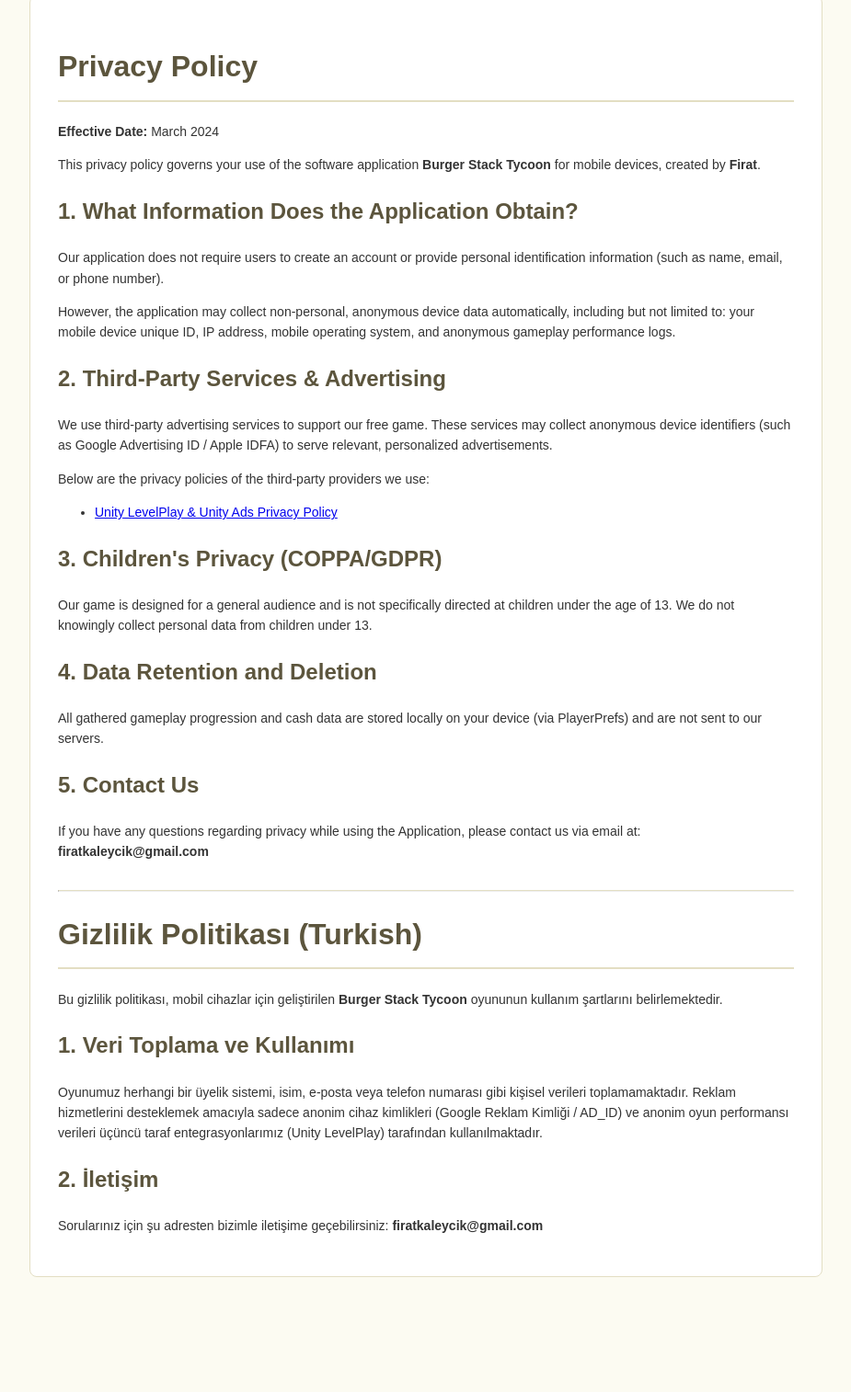
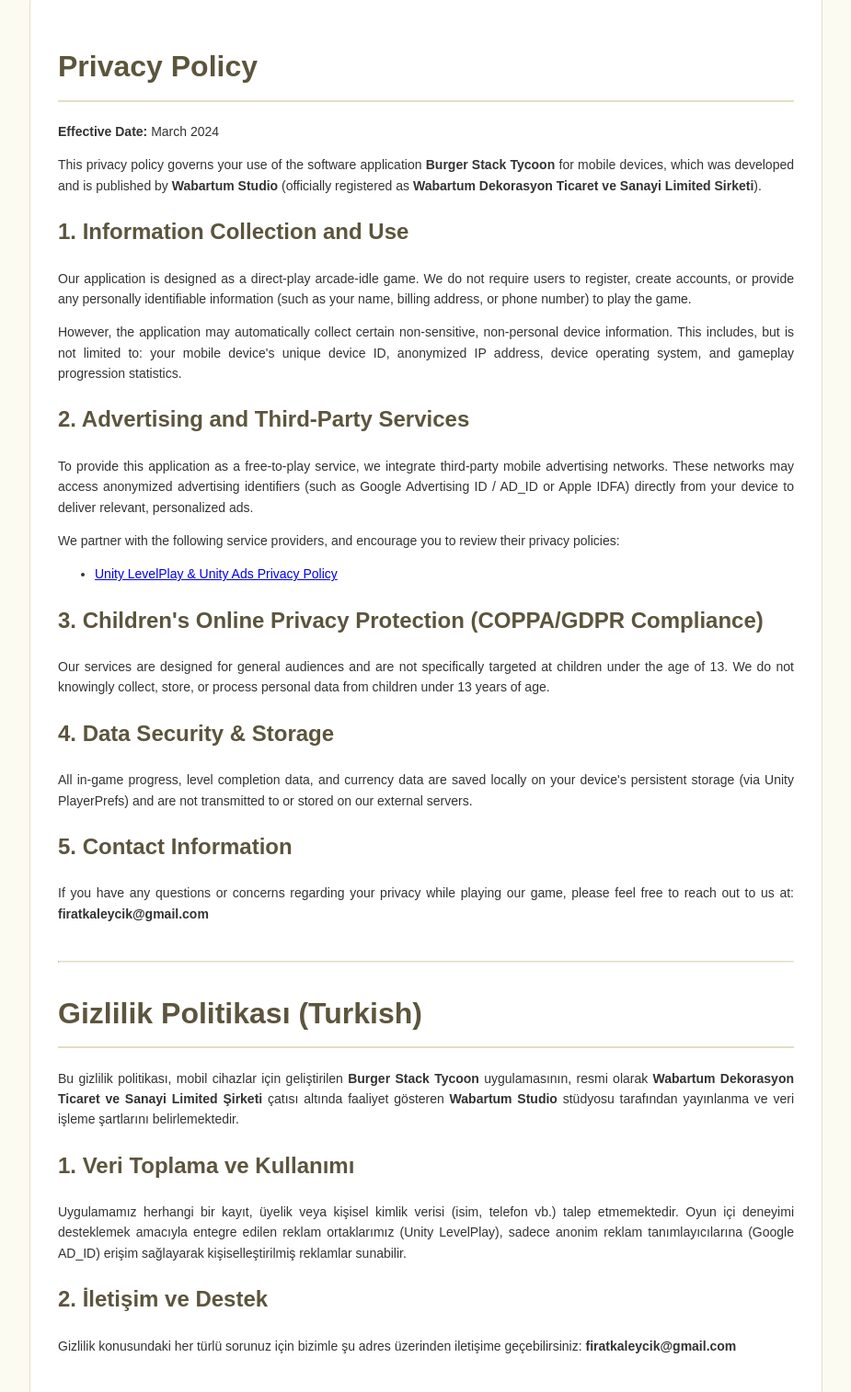
Before and after one commit to firatkaleycik/privacy-policy, a plain HTML site: page index.html in a window 1280 px wide. Shown: the part 25-1539 px from the top of the page at 92% size, without its empty margins (177-1102 px from the left). Before the commit the page ends 1434 px from the top, so only its background shows below. Drawn offline with Linux system fonts and the light colour scheme.

Commit message:
Update privacy policy with Wabartum Studio branding

```diff
--- a/index.html
+++ b/index.html
@@ -3,13 +3,13 @@
 <head>
     <meta charset="UTF-8">
     <meta name="viewport" content="width=device-width, initial-scale=1.0">
-    <title>Privacy Policy - Burger Stack Tycoon</title>
+    <title>Privacy Policy - Wabartum Studio</title>
     <style>
         body { font-family: Arial, sans-serif; line-height: 1.6; margin: 0; padding: 20px; color: #333; background-color: #fcfbf2; }
         .container { max-width: 800px; margin: 0 auto; background: #fff; padding: 30px; border-radius: 8px; border: 1px solid #e3dec3; }
         h1 { color: #5c553d; border-bottom: 2px solid #e3dec3; padding-bottom: 10px; }
         h2 { color: #5c553d; margin-top: 20px; }
-        p { font-size: 14px; }
+        p { font-size: 14px; text-align: justify; }
         ul { font-size: 14px; }
     </style>
 </head>
@@ -17,36 +17,38 @@
     <div class="container">
         <h1>Privacy Policy</h1>
         <p><strong>Effective Date:</strong> March 2024</p>
-        <p>This privacy policy governs your use of the software application <strong>Burger Stack Tycoon</strong> for mobile devices, created by <strong>Firat</strong>.</p>
+        <p>This privacy policy governs your use of the software application <strong>Burger Stack Tycoon</strong> for mobile devices, which was developed and is published by <strong>Wabartum Studio</strong> (officially registered as <strong>Wabartum Dekorasyon Ticaret ve Sanayi Limited Sirketi</strong>).</p>
 
-        <h2>1. What Information Does the Application Obtain?</h2>
-        <p>Our application does not require users to create an account or provide personal identification information (such as name, email, or phone number).</p>
-        <p>However, the application may collect non-personal, anonymous device data automatically, including but not limited to: your mobile device unique ID, IP address, mobile operating system, and anonymous gameplay performance logs.</p>
+        <h2>1. Information Collection and Use</h2>
+        <p>Our application is designed as a direct-play arcade-idle game. We do not require users to register, create accounts, or provide any personally identifiable information (such as your name, billing address, or phone number) to play the game.</p>
+        <p>However, the application may automatically collect certain non-sensitive, non-personal device information. This includes, but is not limited to: your mobile device's unique device ID, anonymized IP address, device operating system, and gameplay progression statistics.</p>
 
-        <h2>2. Third-Party Services & Advertising</h2>
-        <p>We use third-party advertising services to support our free game. These services may collect anonymous device identifiers (such as Google Advertising ID / Apple IDFA) to serve relevant, personalized advertisements.</p>
-        <p>Below are the privacy policies of the third-party providers we use:</p>
+        <h2>2. Advertising and Third-Party Services</h2>
+        <p>To provide this application as a free-to-play service, we integrate third-party mobile advertising networks. These networks may access anonymized advertising identifiers (such as Google Advertising ID / AD_ID or Apple IDFA) directly from your device to deliver relevant, personalized ads.</p>
+        <p>We partner with the following service providers, and encourage you to review their privacy policies:</p>
         <ul>
             <li><a href="https://unity.com/legal/privacy-policy" target="_blank">Unity LevelPlay & Unity Ads Privacy Policy</a></li>
         </ul>
 
-        <h2>3. Children's Privacy (COPPA/GDPR)</h2>
-        <p>Our game is designed for a general audience and is not specifically directed at children under the age of 13. We do not knowingly collect personal data from children under 13.</p>
+        <h2>3. Children's Online Privacy Protection (COPPA/GDPR Compliance)</h2>
+        <p>Our services are designed for general audiences and are not specifically targeted at children under the age of 13. We do not knowingly collect, store, or process personal data from children under 13 years of age.</p>
 
-        <h2>4. Data Retention and Deletion</h2>
-        <p>All gathered gameplay progression and cash data are stored locally on your device (via PlayerPrefs) and are not sent to our servers.</p>
+        <h2>4. Data Security & Storage</h2>
+        <p>All in-game progress, level completion data, and currency data are saved locally on your device's persistent storage (via Unity PlayerPrefs) and are not transmitted to or stored on our external servers.</p>
 
-        <h2>5. Contact Us</h2>
-        <p>If you have any questions regarding privacy while using the Application, please contact us via email at: <strong>firatkaleycik@gmail.com</strong></p>
+        <h2>5. Contact Information</h2>
+        <p>If you have any questions or concerns regarding your privacy while playing our game, please feel free to reach out to us at: <strong>firatkaleycik@gmail.com</strong></p>
 
-        <hr style="border-top: 1px solid #e3dec3; margin-top: 30px;">
+        <hr style="border-top: 1px solid #e3dec3; margin-top: 40px; margin-bottom: 30px;">
 
         <h1>Gizlilik Politikası (Turkish)</h1>
-        <p>Bu gizlilik politikası, mobil cihazlar için geliştirilen <strong>Burger Stack Tycoon</strong> oyununun kullanım şartlarını belirlemektedir.</p>
+        <p>Bu gizlilik politikası, mobil cihazlar için geliştirilen <strong>Burger Stack Tycoon</strong> uygulamasının, resmi olarak <strong>Wabartum Dekorasyon Ticaret ve Sanayi Limited Şirketi</strong> çatısı altında faaliyet gösteren <strong>Wabartum Studio</strong> stüdyosu tarafından yayınlanma ve veri işleme şartlarını belirlemektedir.</p>
+
         <h2>1. Veri Toplama ve Kullanımı</h2>
-        <p>Oyunumuz herhangi bir üyelik sistemi, isim, e-posta veya telefon numarası gibi kişisel verileri toplamamaktadır. Reklam hizmetlerini desteklemek amacıyla sadece anonim cihaz kimlikleri (Google Reklam Kimliği / AD_ID) ve anonim oyun performansı verileri üçüncü taraf entegrasyonlarımız (Unity LevelPlay) tarafından kullanılmaktadır.</p>
-        <h2>2. İletişim</h2>
-        <p>Sorularınız için şu adresten bizimle iletişime geçebilirsiniz: <strong>firatkaleycik@gmail.com</strong></p>
+        <p>Uygulamamız herhangi bir kayıt, üyelik veya kişisel kimlik verisi (isim, telefon vb.) talep etmemektedir. Oyun içi deneyimi desteklemek amacıyla entegre edilen reklam ortaklarımız (Unity LevelPlay), sadece anonim reklam tanımlayıcılarına (Google AD_ID) erişim sağlayarak kişiselleştirilmiş reklamlar sunabilir.</p>
+
+        <h2>2. İletişim ve Destek</h2>
+        <p>Gizlilik konusundaki her türlü sorunuz için bizimle şu adres üzerinden iletişime geçebilirsiniz: <strong>firatkaleycik@gmail.com</strong></p>
     </div>
 </body>
 </html>
```
